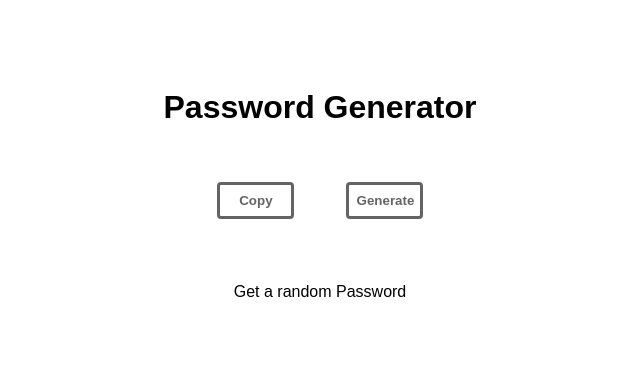
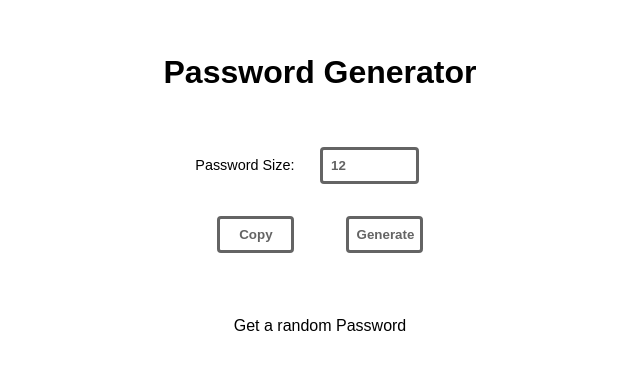
Before and after one commit to lucasrlima/react-basis-password-generator, a React (Vite) app: page / in a window 1280 px wide. Shown: the part 128-498 px from the top of the page, without its empty margins (320-960 px from the left). Built offline with nearby package versions, Linux system fonts and the light colour scheme.

Commit message:
password size input added

```diff
--- a/src/App.css
+++ b/src/App.css
@@ -25,3 +25,8 @@ p {
   justify-content: center;
   margin-bottom: 10vh;
 }
+
+label {
+    font-family: sans-serif;
+    font-size: 0.9em;
+}
--- a/src/App.jsx
+++ b/src/App.jsx
@@ -10,12 +10,12 @@ function App() {
     const [password, setPassword] = useState("Get a random Password")
     const [copyText, setCopyText] = useState("Copy")
     const [buttonClassName, setButtonClassName] = useState(styles.wrapper)
+    const [passwordSize, setPasswordSize] = useState(12)
 
     function generate() {
       const characters = "'1234567890-=!@#$%¨&*()_+qwertyuiop[asdfghjklç~]zxcvbnm,.;/QWERTYUIOP{ASDFGHJKLÇ^}ZXCVBNM<>:?"
-      const length = 12
       let newPassword = ""
-      for (let i = 0; i < length; i++) {
+      for (let i = 0; i < passwordSize && i < 99; i++) {
         const position = Math.floor(Math.random() * characters.length)
         newPassword += characters[position]
     }
@@ -35,6 +35,18 @@ function App() {
     <>
       <div className='container'>
       <h1>Password Generator</h1>
+        <div>
+          <label htmlFor="passwordSize">Password Size:</label>
+          <input
+            className={styles.wrapper}
+            type="number"
+            id='passwordSize'
+            min={5}
+            max={99}
+            value={passwordSize}
+            onChange={ (ev) => setPasswordSize(ev.target.value)  }
+             />
+        </div>
         <div className="button-container">
           <Button Text={copyText} onClick={copyToClipboard} className={buttonClassName}></Button>
           <Button Text="Generate" onClick={generate} ></Button>
```
